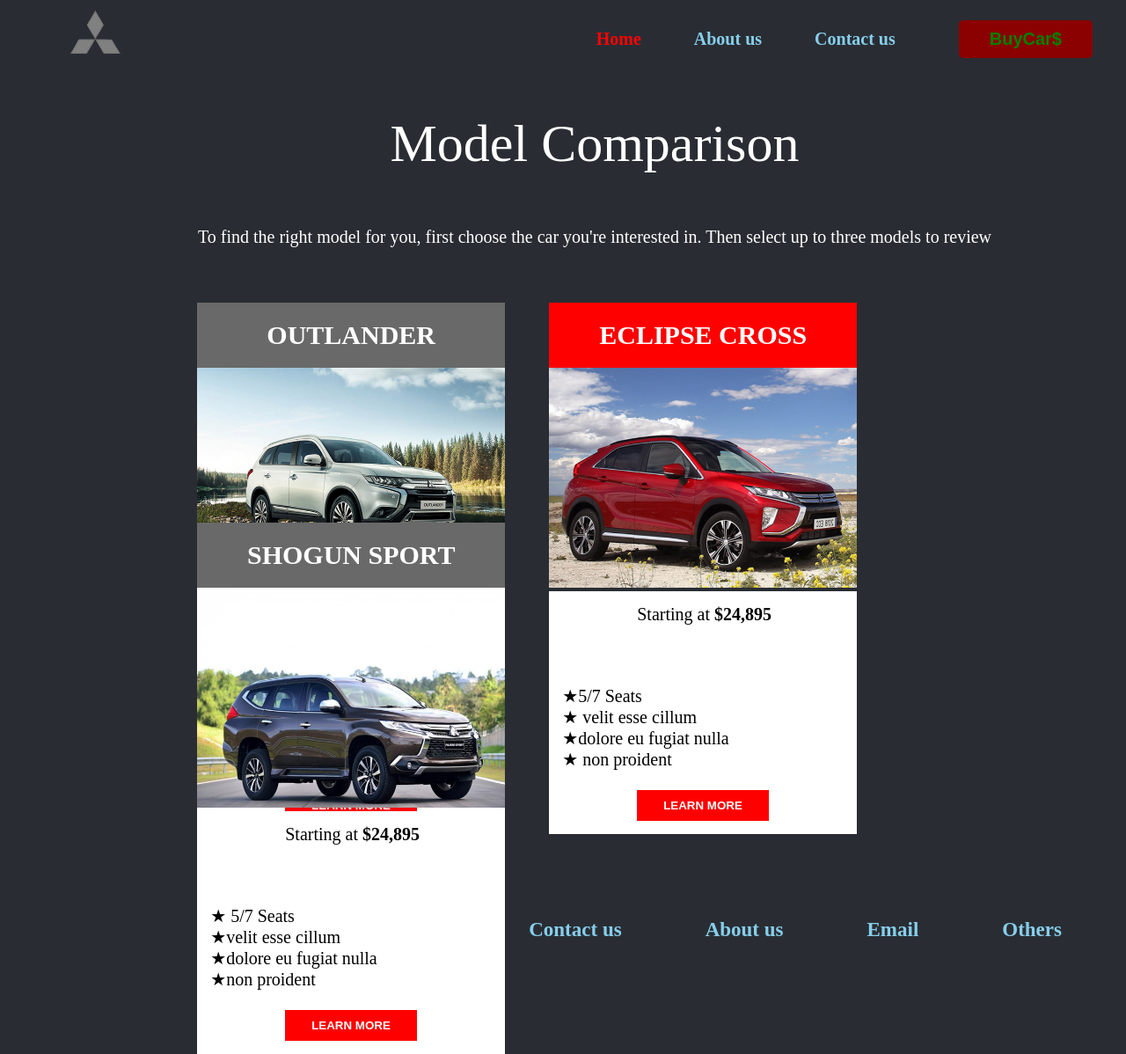
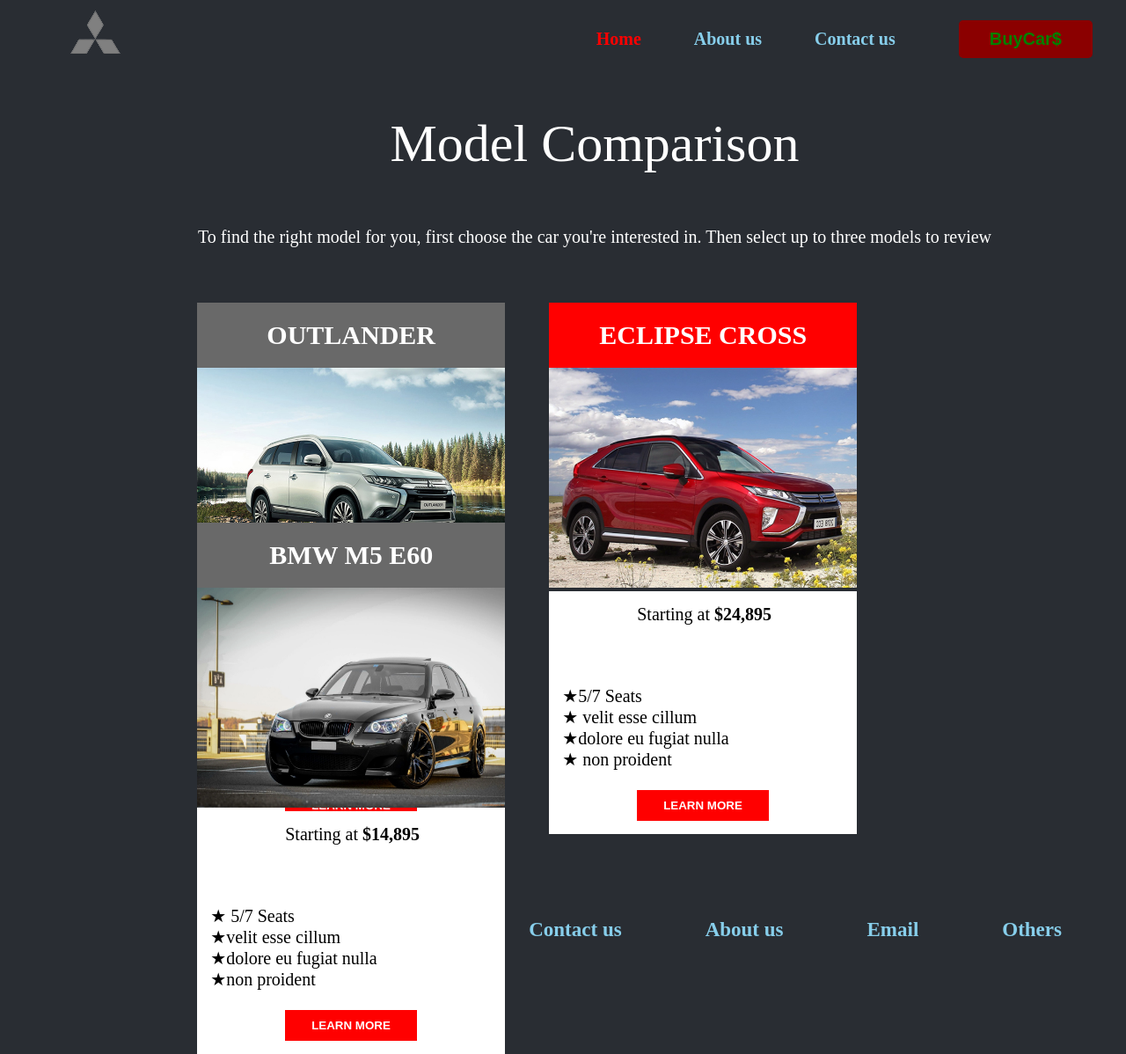
Before and after one commit to butrinttt/car-dealership, a plain HTML site: page index.html in a window 1280 px wide. Shown: the whole page at 88% size. Drawn offline with Linux system fonts and the light colour scheme.

Commit message:
added 1 image
bir ta qita i kerr

```diff
--- a/css/style.css
+++ b/css/style.css
@@ -82,7 +82,7 @@ div.desc{
 
 }
 
-#shogun{
+#bmw5{
 	color: white;
 	font-weight: bold;
 	font-size: 30px;
--- a/index.html
+++ b/index.html
@@ -68,13 +68,13 @@ Then select up to three models to review </p>
 
 
 		<div class="gallery gray">
-			<h1 id="shogun">SHOGUN SPORT</h1>
-			<a target="_blank" href="img/car3.jpg">
-			<img src="img/car3.jpg" alt=" image 1 info" width="350" height="250">
+			<h1 id="bmw5">BMW M5 E60 </h1>
+			<a target="_blank" href="img/car5.jpg">
+			<img src="img/car5.jpg" alt=" image 5 info" width="350" height="250">
 			</a>
 
 			<div class="desc">
-				<span id="center">Starting at <b>$24,895</b></span>  <br><br><br><br>
+				<span id="center">Starting at <b>$14,895</b></span>  <br><br><br><br>
 
                        &#9733; 5/7 Seats<br>
                 &#9733;velit esse cillum<br>
```
Also changed, not shown: img/car5.jpg (added).
